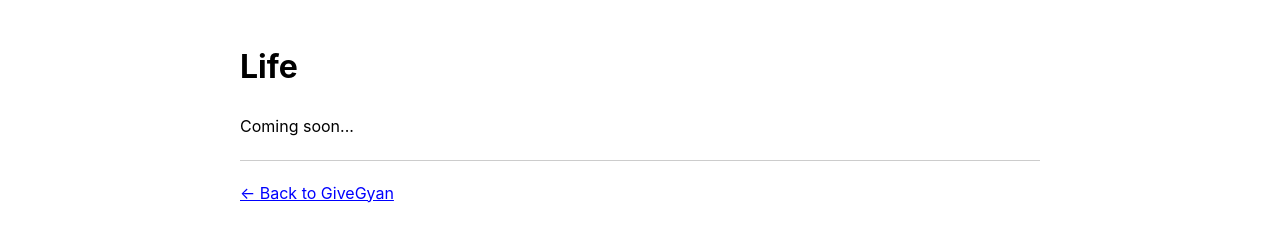
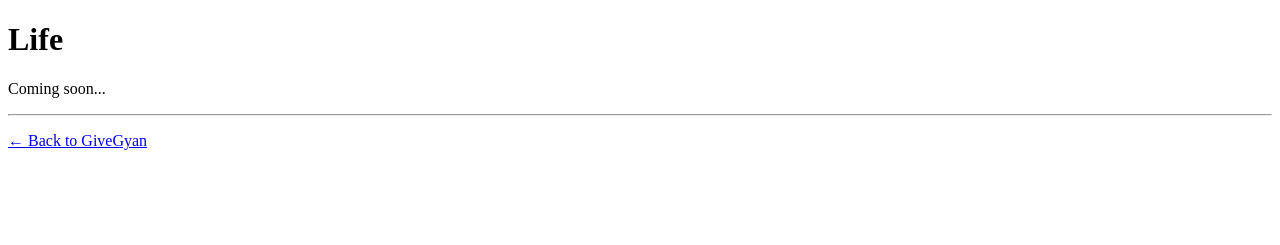
Before and after one commit to peeyushr/givegyan.com, a plain HTML site: page life.html in a window 1280 px wide. Drawn offline with Linux system fonts and the light colour scheme.

Commit message:
Remove all CSS styling for simple HTML pages

```diff
--- a/life.html
+++ b/life.html
@@ -4,23 +4,6 @@
     <meta charset="UTF-8">
     <meta name="viewport" content="width=device-width, initial-scale=1.0">
     <title>Life - GiveGyan</title>
-    <style>
-        body {
-            font-family: -apple-system, BlinkMacSystemFont, "Segoe UI", Roboto, Helvetica, Arial, sans-serif;
-            line-height: 1.6;
-            max-width: 800px;
-            margin: 0 auto;
-            padding: 20px;
-        }
-        a {
-            color: blue;
-        }
-        hr {
-            border: none;
-            border-top: 1px solid #ccc;
-            margin: 20px 0;
-        }
-    </style>
 </head>
 <body>
     <h1>Life</h1>
```
Also changed, not shown: health.html (+0 -17 lines), index.html (+0 -26 lines), politics.html (+0 -17 lines), work.html (+0 -17 lines).
